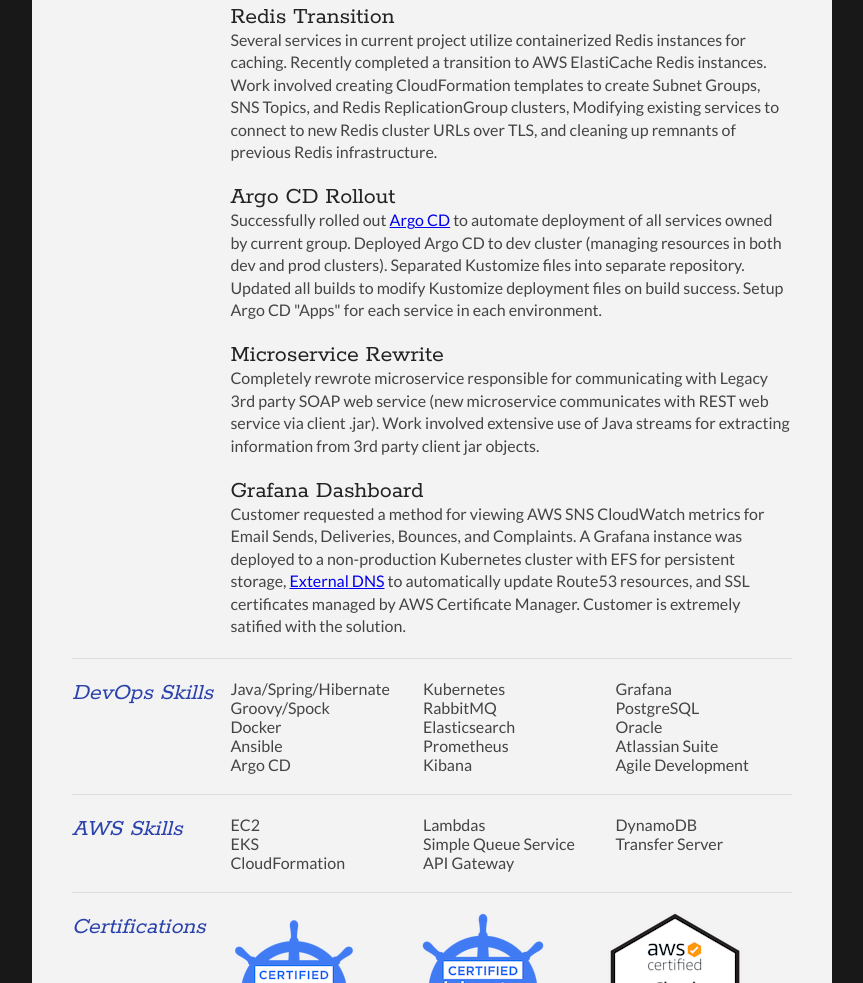
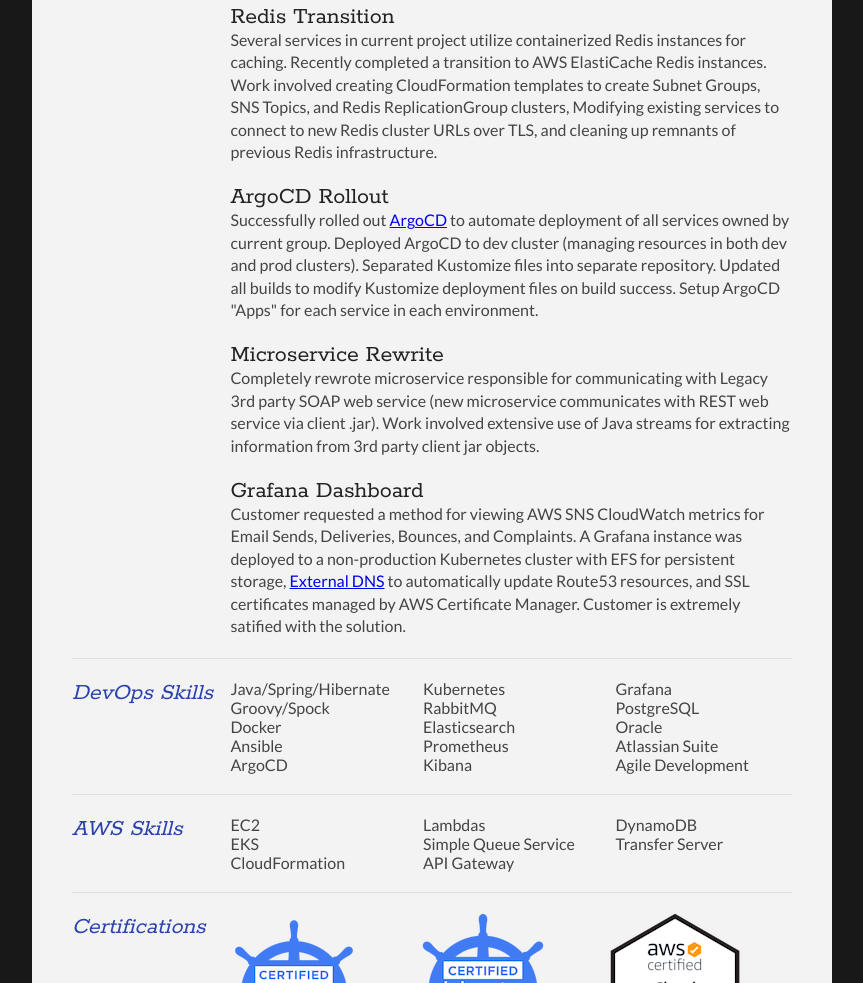
Before and after one commit to steasdal/resume-responsive, a website: page content/index.html in a window 1280 px wide. Shown: the part 2149-3132 px from the top of the page, without its empty margins (208-1071 px from the left). Drawn offline with Linux system fonts and the light colour scheme.

Commit message:
Fixing typo

```diff
--- a/content/index.html
+++ b/content/index.html
@@ -149,11 +149,11 @@
 				</article>
 
 				<article>
-					<h2>Argo CD Rollout</h2>
-					<p>Successfully rolled out <a href="https://github.com/argoproj/argo-cd">Argo CD</a> to automate
-						deployment of all services owned by current group.  Deployed Argo CD to dev cluster (managing
+					<h2>ArgoCD Rollout</h2>
+					<p>Successfully rolled out <a href="https://github.com/argoproj/argo-cd">ArgoCD</a> to automate
+						deployment of all services owned by current group.  Deployed ArgoCD to dev cluster (managing
 						resources in both dev and prod clusters).  Separated Kustomize files into separate repository.
-						Updated all builds to modify Kustomize deployment files on build success.  Setup Argo CD "Apps"
+						Updated all builds to modify Kustomize deployment files on build success.  Setup ArgoCD "Apps"
 						for each service in each environment.
 					</p>
 				</article>
@@ -193,7 +193,7 @@
 					<li>Groovy/Spock</li>
 					<li>Docker</li>
 					<li>Ansible</li>
-					<li>Argo CD</li>
+					<li>ArgoCD</li>
 					<li>Kubernetes</li>
 					<li>RabbitMQ</li>
 					<li>Elasticsearch</li>
```
